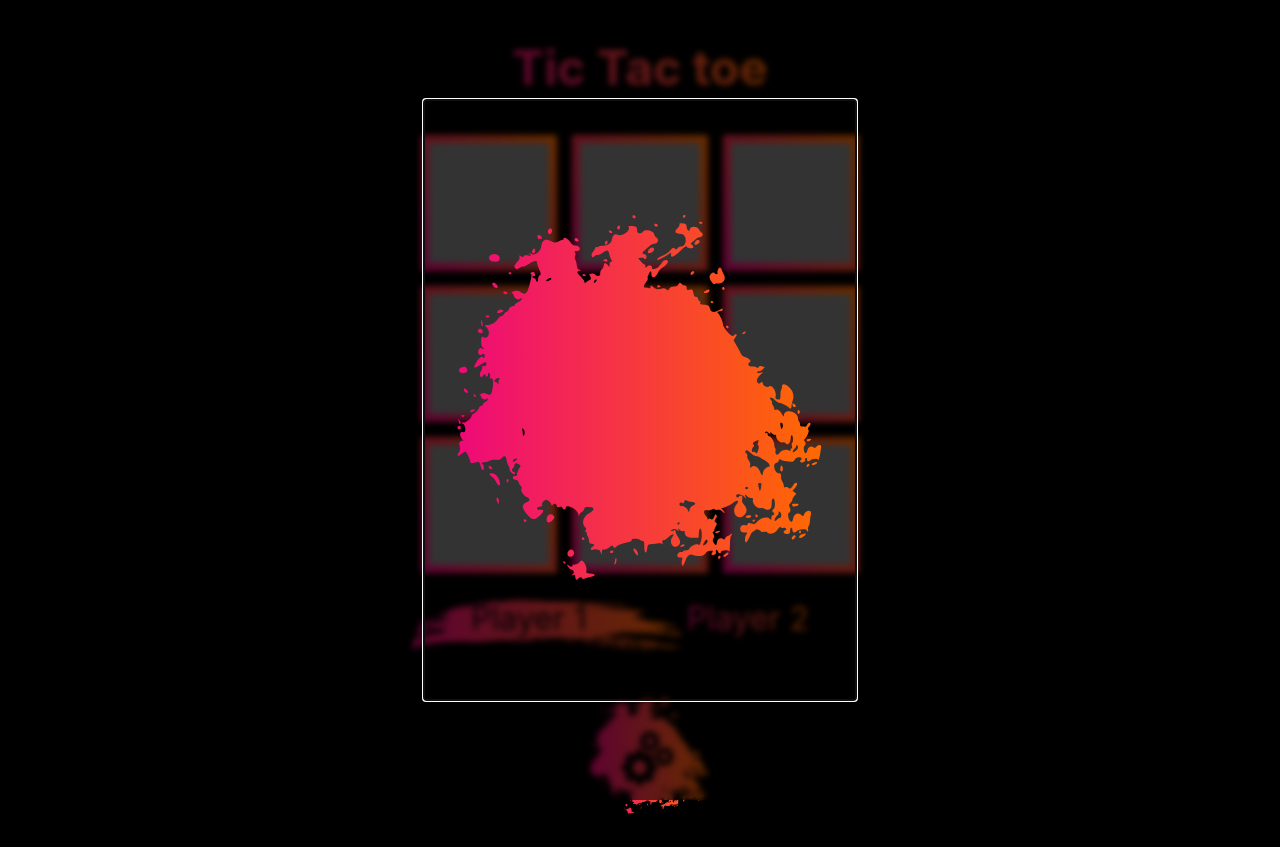
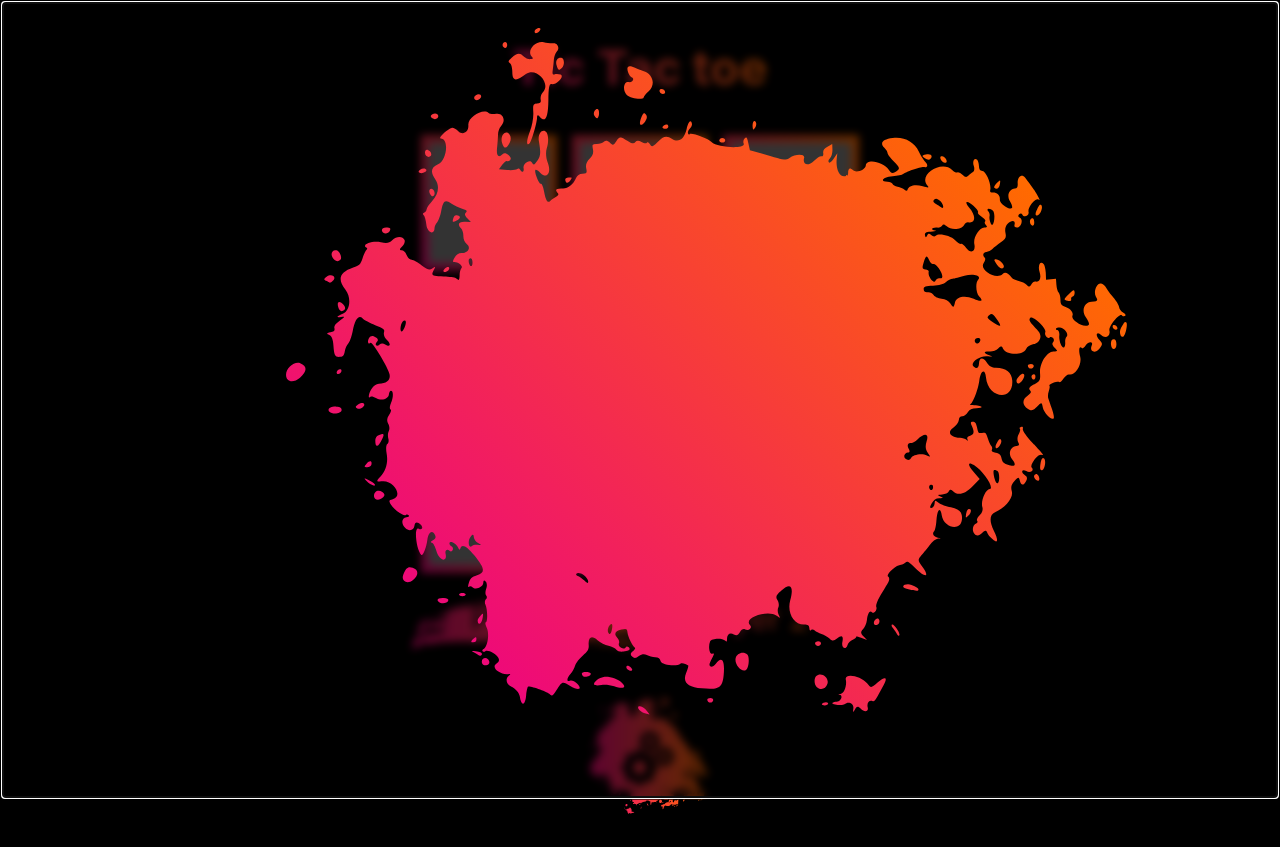
Before and after one commit to tmbruce/tic-tac-toe, a plain HTML site: page index.html in a window 1280 px wide. Both pictures are taken after a click on the picture 648 px from the left and 758 px from the top of the page. Drawn offline with Linux system fonts and the light colour scheme.

Commit message:
Work on modal styling / layout

```diff
--- a/css/styles.css
+++ b/css/styles.css
@@ -111,16 +111,30 @@ h1 {
   width: 100px;
 }
 dialog {
+  width: 100%;
+  height: 100%;
   border: none;
   background-color: transparent;
 }
 dialog::before {
+  position: absolute;
+  left: calc(100vw * 0.39);
+  top: calc(100vh * 0.1);
   content: url("../img/round-splatter.svg");
+  display: inline-block;
+  transform: rotate(-45deg) scale(2);
 }
 dialog::backdrop {
   background-color: rgba(0, 0, 0, 0.6);
-  backdrop-filter: blur(3px);
+  backdrop-filter: blur(4px);
   -webkit-backdrop-filter: blur(3px);
+}
+dialog p {
+  position: absolute;
+  z-index: 999;
+  font-size: 2rem;
+  top: 250px;
+  left: 100px;
 }
 @media (min-width: 500px) {
   .cell {
--- a/index.html
+++ b/index.html
@@ -4,12 +4,13 @@
     <meta charset="UTF-8" />
     <meta http-equiv="X-UA-Compatible" content="IE=edge" />
     <meta name="viewport" content="width=device-width, initial-scale=1.0" />
-    <link rel="shortcut icon" href="./img//icon.svg" type="image/x-icon" />
+    <link rel="shortcut icon" href="./img/icon.svg" type="image/x-icon" />
     <link rel="stylesheet" href="./css/reset.css" />
     <link rel="stylesheet" href="./css/styles.css" />
     <title>Odin Project - Tic tac toe</title>
   </head>
   <body>
+    <dialog id="modal"></dialog>
     <div class="container">
       <header><h1>Tic Tac toe</h1></header>
       <div class="game-container">
--- a/index.js
+++ b/index.js
@@ -7,10 +7,13 @@ let player2 = Player();
 let settingsBtn = document.querySelector("#gear-icon");
 
 settingsBtn.addEventListener("click", () => {
-  let settingsModal = document.createElement("dialog");
-  document.body.append(settingsModal);
+  let settingsModal = document.querySelector("#modal");
+  let text = document.createElement("p");
+  text.textContent = "Hello, World!";
+  settingsModal.append(text);
   settingsModal.showModal();
 });
+
 const play = (data) => {
   let mark =
     GameController.getCurrentPlayer() == player1.getPlayerType()
```
